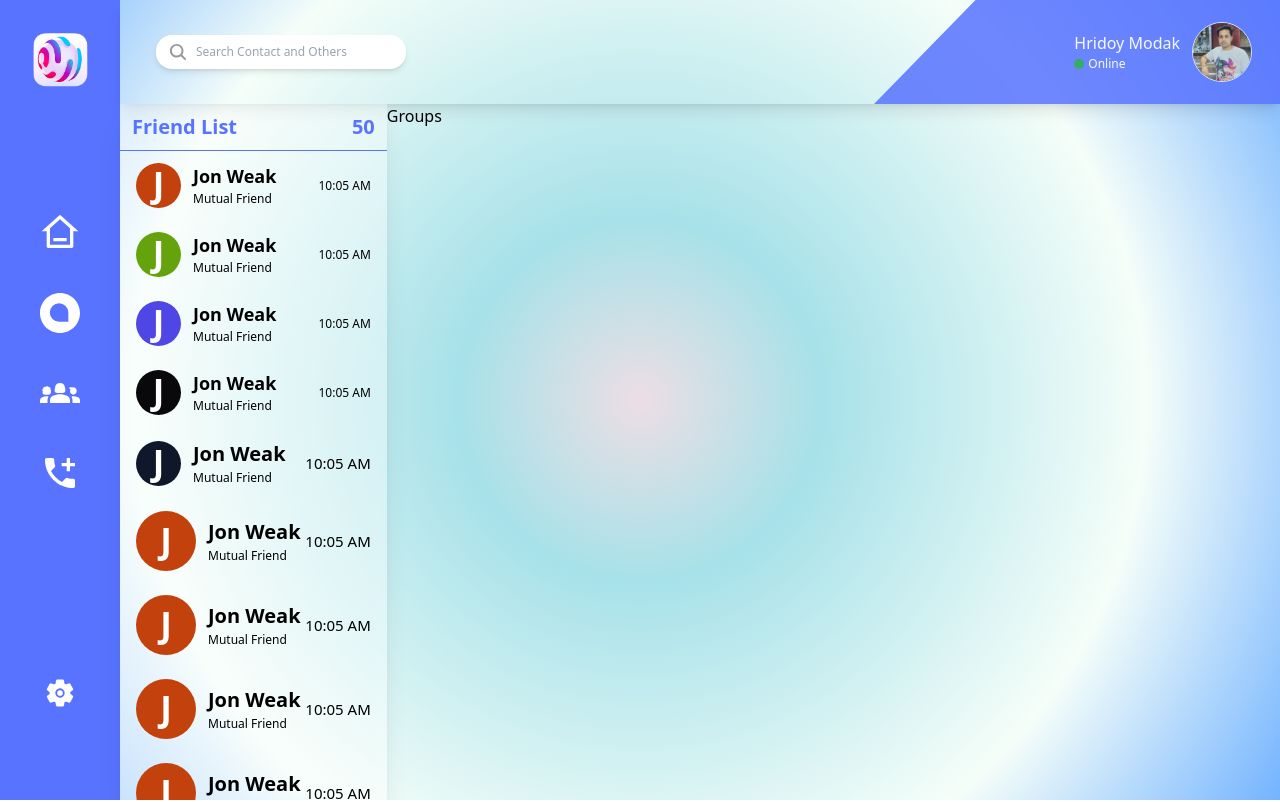
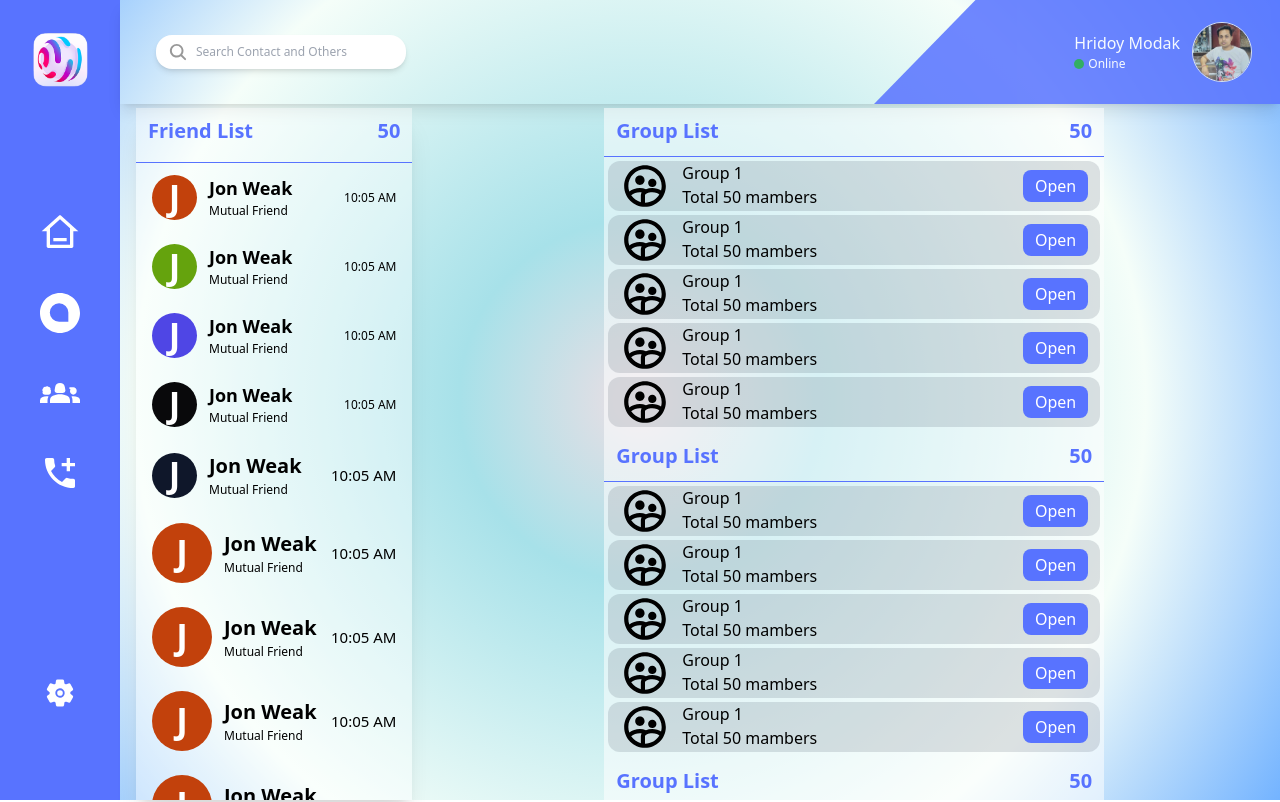
Before and after one commit to Hridoy-Modak/ChatApp1.0, a React (Vite) app: page / in a window 1280 px wide. Shown: the top 802 px of the page. Built offline with nearby package versions, Linux system fonts and the light colour scheme.

Commit message:
Grouplist design

```diff
--- a/src/Pages/Home.jsx
+++ b/src/Pages/Home.jsx
@@ -5,12 +5,23 @@ import Groups from "../Templates/Groups";
 const Home = () => {
   return (
     <div className="flex h-[100%]">
-      <div className="w-[23%]">
-      <Friendlist />
+      <div className="w-[25%] ml-4 mt-1">
+        <Friendlist />
       </div>
-        <div className="w-[77%]">
-      <Groups />
+      <div className="w-[77%] flex flex-wrap  ml-4 mt-1 justify-around">
+        <div className="h-[47%]">
+        <Groups />
         </div>
+        <div className="h-[47%]">
+        <Groups />
+        </div>
+        <div className="h-[47%]">
+        <Groups />
+        </div>
+        <div className="h-[47%]">
+        <Groups />
+        </div>
+      </div>
     </div>
   );
 };
--- a/src/Pages/Message.jsx
+++ b/src/Pages/Message.jsx
@@ -1,13 +1,28 @@
 import React from "react";
 import Friendlist from "../Templates/Friendlist";
+import { FcCallback, FcVideoCall } from "react-icons/fc";
 
 const Message = () => {
   return (
-    <div className="flex h-[100%] w-[100%]">
-      <div className="w-[23%]">
+    <div className="flex h-[100%] w-[100%] justify-center bg-white bg-opacity-50">
+      <div className="w-[25%] h-[100%]">
         <Friendlist />
       </div>
-      <div className=" bg-black h-[100%] w-[77%]"></div>
+      <div className=" h-[100%] w-[75%] ">
+        <div className="px-2 pt-2 flex items-center justify-between">
+          <div className="flex items-center">
+            <img className="w-[60px]" src="./logo.png" alt="" />
+            <div className="ml-5">
+              <h2>Jon Weak</h2>
+              <p>Online</p>
+            </div>
+          </div>
+          <div className="flex gap-8 mr-4 items-center">
+            <FcCallback className="text-[38px]" />
+            <FcVideoCall className="text-[42px]"/>
+          </div>
+        </div>
+      </div>
     </div>
   );
 };
--- a/src/Templates/Friendlist.jsx
+++ b/src/Templates/Friendlist.jsx
@@ -2,14 +2,12 @@ import React from "react";
 
 const Friendlist = () => {
   return (
-    <div className=" h-[100%] bg-white bg-opacity-40 shadow-xl  overflow-auto scrollbar-thin ">
-      <div className="">
-        <div className="flex border-b-[1.5px] border-primary_blue justify-between px-3 py-2">
-          <h1 className="text-[20px] font-bold text-primary_blue">
-            Friend List
-          </h1>
-          <p className="text-[20px] font-bold text-primary_blue">50</p>
-        </div>
+    <div className=" h-[100%] bg-white bg-opacity-40 shadow-xl   ">
+      <div className="h-[8%] flex border-b-[1.5px] border-primary_blue justify-between px-3 py-2">
+        <h1 className="text-[20px] font-bold text-primary_blue">Friend List</h1>
+        <p className="text-[20px] font-bold text-primary_blue">50</p>
+      </div>
+      <div className="h-[92%] overflow-auto scrollbar-thin ">
         {/* Friendlist cards */}
         <div className="flex justify-between items-center mx-1 px-3 py-3">
           <div className="flex items-center gap-3">
--- a/src/Templates/Groups.jsx
+++ b/src/Templates/Groups.jsx
@@ -1,9 +1,93 @@
-import React from 'react'
+import React from "react";
+import { RiGroup2Line } from "react-icons/ri";
 
 const Groups = () => {
   return (
-    <div>Groups</div>
-  )
-}
+    <>
+      <div className=" bg-white bg-opacity-55 w-[500px] h-full">
+        <div className="h-[49px] flex border-b-[1.5px] border-primary_blue justify-between px-3 py-2">
+          <h1 className="text-[20px] font-bold text-primary_blue">
+            Group List
+          </h1>
+          <p className="text-[20px] font-bold text-primary_blue">50</p>
+        </div>
+        <div className="h-[84%] flex flex-col gap-1 p-1 overflow-auto _blue scrollbar-thin">
+          <div className=" flex w-full justify-between px-3 bg-slate-700 bg-opacity-15 items-center rounded-xl">
+            <div className="flex gap-3">
+              <RiGroup2Line className="text-[50px]" />
+              <div>
+                <h2>Group 1</h2>
+                <p>Total 50 mambers</p>
+              </div>
+            </div>
+            <button className="bg-primary_blue text-white py-1 px-3 rounded-lg">
+              Open
+            </button>
+          </div>
+          <div className=" flex w-full justify-between px-3 bg-slate-700 bg-opacity-15 items-center rounded-xl">
+            <div className="flex gap-3">
+              <RiGroup2Line className="text-[50px]" />
+              <div>
+                <h2>Group 1</h2>
+                <p>Total 50 mambers</p>
+              </div>
+            </div>
+            <button className="bg-primary_blue text-white py-1 px-3 rounded-lg">
+              Open
+            </button>
+          </div>
+          <div className=" flex w-full justify-between px-3 bg-slate-700 bg-opacity-15 items-center rounded-xl">
+            <div className="flex gap-3">
+              <RiGroup2Line className="text-[50px]" />
+              <div>
+                <h2>Group 1</h2>
+                <p>Total 50 mambers</p>
+              </div>
+            </div>
+            <button className="bg-primary_blue text-white py-1 px-3 rounded-lg">
+              Open
+            </button>
+          </div>
+          <div className=" flex w-full justify-between px-3 bg-slate-700 bg-opacity-15 items-center rounded-xl">
+            <div className="flex gap-3">
+              <RiGroup2Line className="text-[50px]" />
+              <div>
+                <h2>Group 1</h2>
+                <p>Total 50 mambers</p>
+              </div>
+            </div>
+            <button className="bg-primary_blue text-white py-1 px-3 rounded-lg">
+              Open
+            </button>
+          </div>
+          <div className=" flex w-full justify-between px-3 bg-slate-700 bg-opacity-15 items-center rounded-xl">
+            <div className="flex gap-3">
+              <RiGroup2Line className="text-[50px]" />
+              <div>
+                <h2>Group 1</h2>
+                <p>Total 50 mambers</p>
+              </div>
+            </div>
+            <button className="bg-primary_blue text-white py-1 px-3 rounded-lg">
+              Open
+            </button>
+          </div>
+          <div className=" flex w-full justify-between px-3 bg-slate-700 bg-opacity-15 items-center rounded-xl">
+            <div className="flex gap-3">
+              <RiGroup2Line className="text-[50px]" />
+              <div>
+                <h2>Group 1</h2>
+                <p>Total 50 mambers</p>
+              </div>
+            </div>
+            <button className="bg-primary_blue text-white py-1 px-3 rounded-lg">
+              Open
+            </button>
+          </div>
+        </div>
+      </div>
+    </>
+  );
+};
 
-export default Groups
+export default Groups;
```
